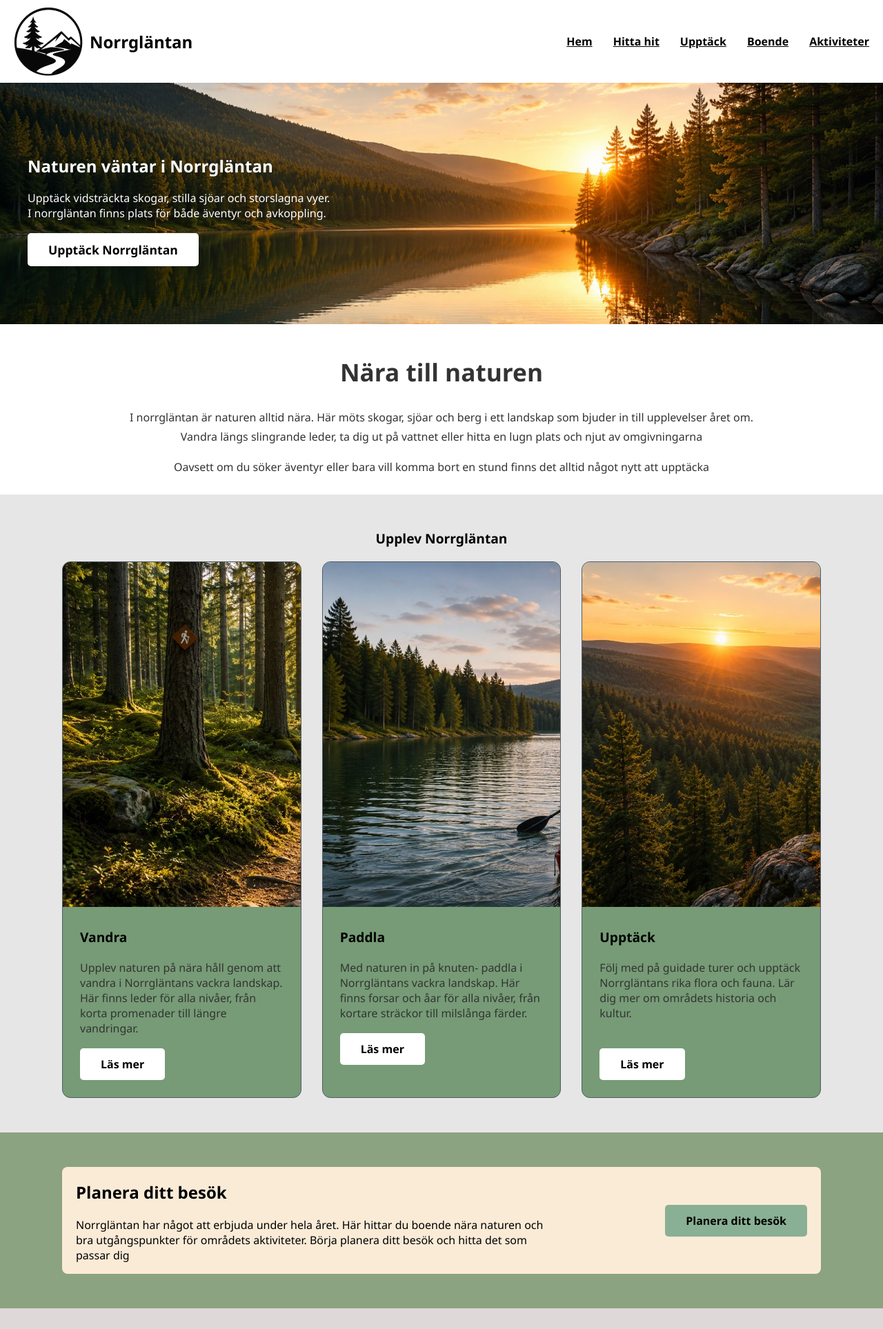
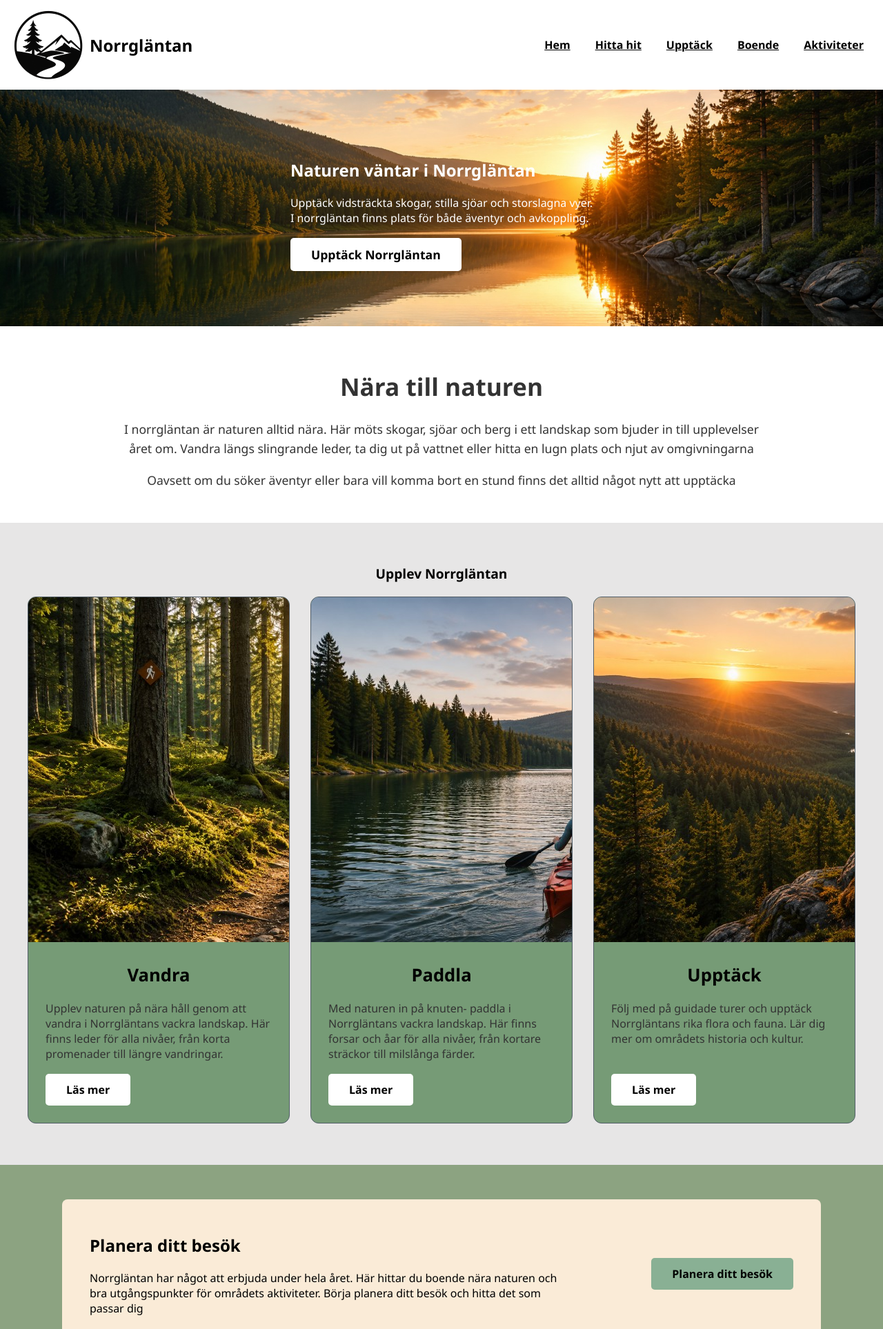
Before and after one commit to joer1807/ddt24g_johanna_eriksson, a plain HTML site: page index.html in a window 1280 px wide. Shown: the top 1927 px of the page at 69% size. Drawn offline with Linux system fonts and the light colour scheme.

Commit message:
media styling

```diff
--- a/style.css
+++ b/style.css
@@ -12,7 +12,7 @@ header {
     background-color: #ffffff;
     width: 100%;
     min-height: 80px;
-    padding: 1px 20px;
+    padding: 15px 20px;
     box-sizing: border-box;
     display: flex;
     flex-direction: column;  /*gör så det staplas på mobil*/
@@ -45,14 +45,16 @@ display: flex;
 margin: 0;
 padding: 0;
 flex-direction: column;
-align-items: flex-end;
-text-align: right;
+align-items: stretch;
+text-align: center;
+gap: 10px;
 }
 
 header nav ul li a{
     color:#000000;
     font-weight: bold;
     display: block;
+    padding: 8px;
 }
 
 header nav ul li:hover {
@@ -73,13 +75,14 @@ color: #000000;
     background-image: url(images/hero.jpg);
     background-size: cover;
     background-position: center;
-    padding: 50px 40px;
-    min-height: 350px;
+    padding: 40px 20px;
+    min-height: 300px;
     display: flex;
     align-items: center;
-    justify-content: left;
+    justify-content: center;
     box-sizing: border-box;
     color:#ffffff;
+    text-align: center;
 }
 .hero-button {    /*knappen, form och strl nu*/
 display: inline-block;    /*knappen ska anpassa sig eft pad/bredd*/
@@ -94,13 +97,13 @@ font-size: 1.1rem;
 }
 .hero-button:hover {
     background-color:green;
-    color: #000000;
+    color: #f0e9e9;
 }   /*här slutar hero-section*/
 
 .nature-section {   /*börjar nature section. den här ställer in själva section nature boxen*/
   display: block;
   width: 100%;
-  padding: 10px 10px;
+  padding: 30px 20px;
   box-sizing: border-box;
   background-color: #ffffff;
   clear: both;             /*den här gör så den hamnar under fotot*/
@@ -111,24 +114,24 @@ display: block;
 max-width: 950px;
 margin: 0 auto;
 text-align: center;   /*centrerar texten*/
-font-size: 1.25;
-line-height: 1.75;           /*radavståndet sprider ut sig*/
+font-size: 1.1rem;
+line-height: 1.6;           /*radavståndet sprider ut sig*/
 }
 .nature-content h2 {     /*en egen regel för h2*/
-font-size: 2.2rem;
+font-size: 1.8rem;
 margin-bottom: 20px;
 
 }     /*här slutar nature section under bilden*/
 
 .puff-section {     /*grundinställning: nu börjar puff sectionerna i boxarna*/
 background-color: rgb(231, 230, 230);
-padding: 50px 90px;
+padding: 40px 20px;
 box-sizing: border-box;
 
 }
 .puff-section h3 {   /*inställing för h3*/
-text-align:left;
-font-size: 1.2rem;
+text-align:center;
+font-size: 1.6rem;
 color: black;
 margin-top: 0;
 margin-bottom: 20px;
@@ -179,18 +182,20 @@ font-size: 1.0rem;
 .cta-section {
     background-color:rgb(81, 121, 87);
     width: 100%;
-    padding: 20px;
+    padding: 30px 10px;
+    box-sizing: border-box;
 }
 
 .cta-flexbox {       /*här börjar CTA section*/
     display: flex;
     flex-direction: column;
-    align-items: flex-start;
+    align-items: center;
+    text-align: center;
     color: #000000;
 background-color: rgb(118, 155, 118);
 padding: 20px 30px;
 box-sizing: border-box;
-width: 90%;
+width: 100%;
 margin: 0 auto;
 border-radius: 8px;
 }
@@ -249,6 +254,13 @@ gap:15px;
     text-decoration: underline;
 }
 
+.footer-links {
+
+    list-style: none;
+    padding: 0;
+    margin: 0;
+}
+
 .footer-links li a {
     color:#000000;
     font-weight: bold;
@@ -260,28 +272,26 @@ gap:15px;
 
 .footer-links li:hover {
 background-color:grey;
-    margin: 0;
-    padding: 0;
-    font-family: 'Segoe UI', Tahoma, Geneva, Verdana, sans-serif;
-    background-color: aliceblue;
-    color: #333333;
+
 }
 
 
 
-/*allt detta nedan gäller stor skärm*/
+/*allt detta nedan gäller stor skärm över 768px*/
 
 @media (min-width: 768px) {
+
     header {
         flex-direction: row;
         justify-content: space-between;
         align-items: center;
-        padding: 10px 20px;
+
     }
 
     header nav ul {
         flex-direction: row;
-        gap: 30px;
+        gap: 20px;
+        text-align: right;
     }
 
     .puff-grid {
@@ -290,6 +300,29 @@ background-color:grey;
         gap: 30px;
     }
 
+    .hero-section {
+
+    padding: 80px 60px;
+    min-height: 450px
+    justify-content: flex-start;
+    text-align: left;
+    }
+
+    .hero-content {
+        max-width: 50%;
+    }
+
+    .nature-content h2{
+        font-size: 2.2rem;
+    }
+
+    .puff-section {
+        padding: 60px 40px;
+    }
+
+    .puff-grid {
+        grid-template-columns: repeat (3, 1fr);
+    }
 
     .cta-section {
         display: block;
@@ -311,27 +344,26 @@ background-color:grey;
         align-items: center;
         width: 100%;
     max-width: 1100px;
-        margin: 0 auto;
-        padding: 0 20px;
+        padding: 30px 40px;
     }
 
     .cta-text {
         text-align: left;
         max-width: 700px;
+        margin-bottom: 0;
     }
 
     .site-footer {
         text-align: left;
+        padding: 50px 0;
     }
 
     .footer-grid {
-        display:grid;
         grid-template-columns: repeat(3, 1fr);
         justify-content: space-between;
         gap: 50px;
         width: 100%;
         max-width: 1100px;
-        margin: 0 auto;
     }
 
     .footer-column {
```
